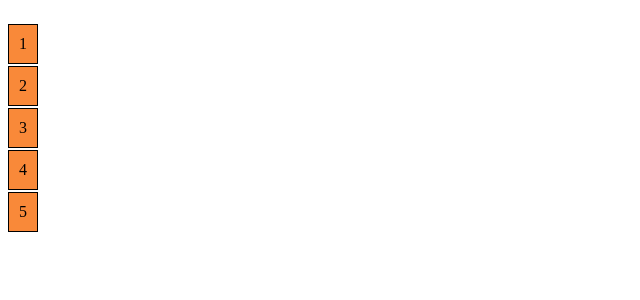
After one commit to alekseychuk-neklo/tsm, a PHP site: page /class_work/menu_lesson/index.html in a window 1280 px wide. The commit adds this page. Shown: the top 300 px of the page, without its empty margins (0-640 px from the left). Run offline with PHP 8.4, Linux system fonts and the light colour scheme.

Commit message:
classwork

```diff
--- a/class_work/axit/css/style.css
+++ b/class_work/axit/css/style.css
@@ -333,6 +333,9 @@ a{
     text-align: center;
     padding-bottom: 80px;
 }
+.contact_container> h2{
+    margin-top: 80px;
+}
 .contact_form{
     margin-bottom: 20px;
 }
--- /dev/null
+++ b/class_work/menu_lesson/css/main.css
@@ -0,0 +1,43 @@
+.menu{
+    list-style: none;
+    display: inline-flex;
+    flex-direction: column;
+    padding: 0;
+}
+
+.menu_item{
+    display: inline-block;
+    border: 1px solid black;
+    background-color: #f98939;
+    padding: 10px;
+    margin-bottom: 2px ;
+    cursor: pointer;
+    position: relative;
+    transition: background-color 2s;
+}
+.menu_item:hover{
+    background-color: green;
+    transition: background-color 2s;
+}
+.menu_item:hover > .submenu{
+    visibility: visible;
+    display: block;
+    height: 200px;
+    transition: height 2s;
+}
+.submenu{
+    top: 0;
+    /*display: none;*/
+    visibility: hidden;
+    position: absolute;
+    left: calc(100% + 2px);
+    list-style: none;
+    height: 0;
+    overflow: hidden;
+}
+.submenu_item{
+    padding: 10px;
+    display: block;
+    background-color: steelblue;
+    white-space: nowrap;
+}
--- /dev/null
+++ b/class_work/menu_lesson/index.html
@@ -0,0 +1,32 @@
+<!DOCTYPE html>
+<html lang="en">
+<head>
+    <meta charset="UTF-8">
+    <title>Title</title>
+    <link rel="stylesheet" href="css/main.css">
+</head>
+<body>
+<section>
+    <ul class="menu">
+        <li class="menu_item">1</li>
+        <li class="menu_item">2
+            <ul class="submenu">
+                <li class="submenu_item">2.1</li>
+                <li class="submenu_item">2.2</li>
+                <li class="submenu_item">2.3</li>
+            </ul>
+
+        </li>
+        <li class="menu_item">3</li>
+        <li class="menu_item">4
+            <ul class="submenu">
+                <li class="submenu_item">4.1</li>
+                <li class="submenu_item">4.2</li>
+                <li class="submenu_item">4.3</li>
+            </ul>
+        </li>
+        <li class="menu_item">5</li>
+    </ul>
+</section>
+</body>
+</html>
```
Also changed, not shown: class_work/axit/index.html (+4 -4 lines).
